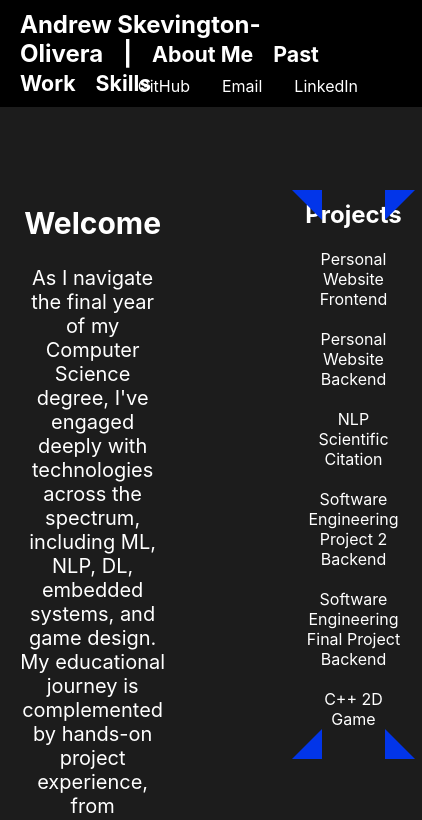
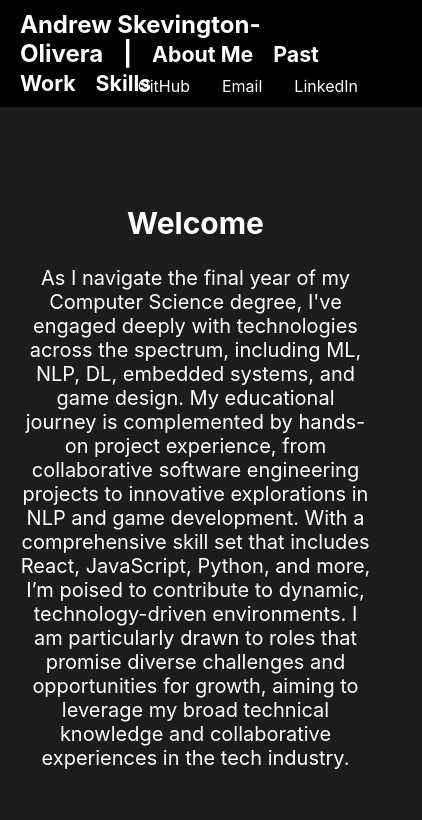
Before and after one commit to AndrewASO/portfolioWebsite, a React (Create React App) app: page / in a window 390 px wide. Shown: the top 820 px of the page, 422 px wide, since content can reach past the window. Built offline with nearby package versions, Linux system fonts and the light colour scheme.

Commit message:
Mostly finalized mobile version css

```diff
--- a/src/App.css
+++ b/src/App.css
@@ -29,7 +29,7 @@ body {
   }
 
   .projects-container {
-    padding-top: 1000px; /* Adds padding at the top of the projects section on mobile */
+    padding-top: 150px; /* Adds padding at the top of the projects section on mobile */
   }
 
   .about-container, .projects-links-container {
--- a/src/Home/Home.js
+++ b/src/Home/Home.js
@@ -1,9 +1,20 @@
-import React from 'react';
+import React, { useState, useEffect } from 'react';
 
 export default function Home() {
+  const [isMobile, setIsMobile] = useState(window.innerWidth <= 600);
+
+  useEffect(() => {
+    const handleResize = () => {
+      setIsMobile(window.innerWidth <= 600);
+    };
+
+    window.addEventListener('resize', handleResize);
+    return () => window.removeEventListener('resize', handleResize);
+  }, []);
+
   const containerStyle = {
     display: 'flex',
-    flexDirection: 'row',
+    flexDirection: isMobile ? 'column' : 'row',
     justifyContent: 'flex-start',
     alignItems: 'flex-start',
     paddingTop: '100px',
@@ -12,19 +23,22 @@ export default function Home() {
   };
 
   const aboutStyle = {
-    width: '70%', // Making "About Me" larger
+    width: isMobile ? '90%' : '70%', // Adjust width based on screen size
     padding: '20px',
-    textAlign: 'center', // Center "Welcome" text
-    fontSize: '20px', // Increasing the font size for "About Me" text
+    textAlign: 'center', // Keeps text centered
+    fontSize: '20px',
+    margin: isMobile ? '0 auto' : '0', // Center-align the container on mobile
   };
 
   const projectsStyle = {
-    width: '30%', // Making "Projects" smaller
+    width: isMobile ? '90%' : '30%', // Adjust width based on screen size
     padding: '20px',
     position: 'relative',
-    marginLeft: '100px', // Adjust to prevent going off-screen
-    textAlign: 'center', // Center "Projects" title
+    marginLeft: isMobile ? '0' : '100px', // Remove left margin on mobile
+    textAlign: 'center', // Keeps title centered
+    margin: isMobile ? '0 auto' : '0', // Center-align the container on mobile
   };
+
 
   const cornerStyle = {
     position: 'absolute',
```
